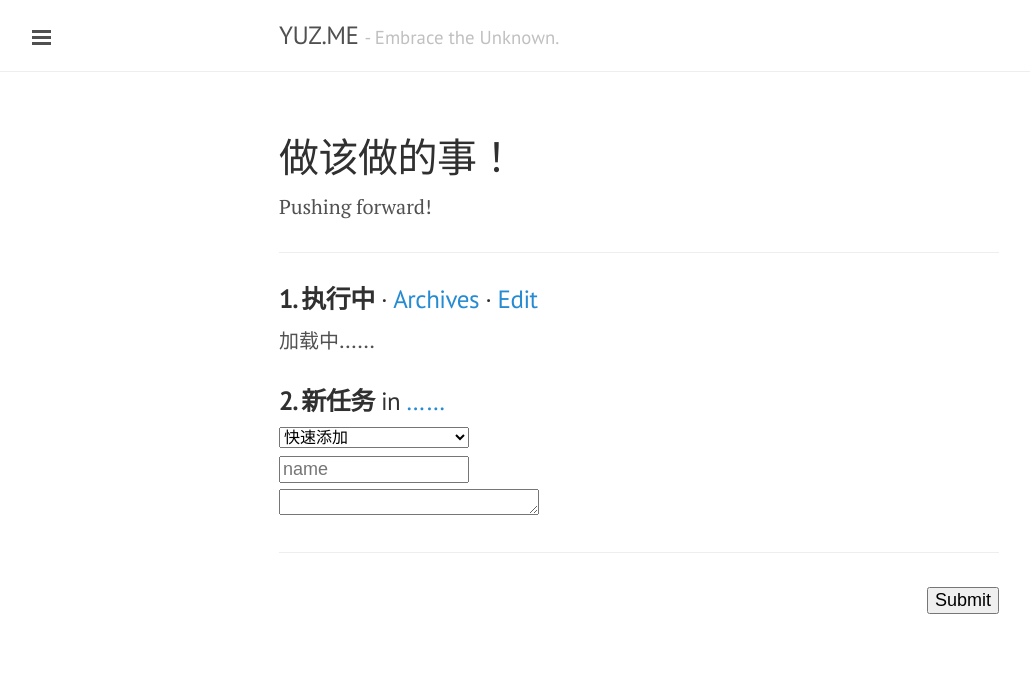
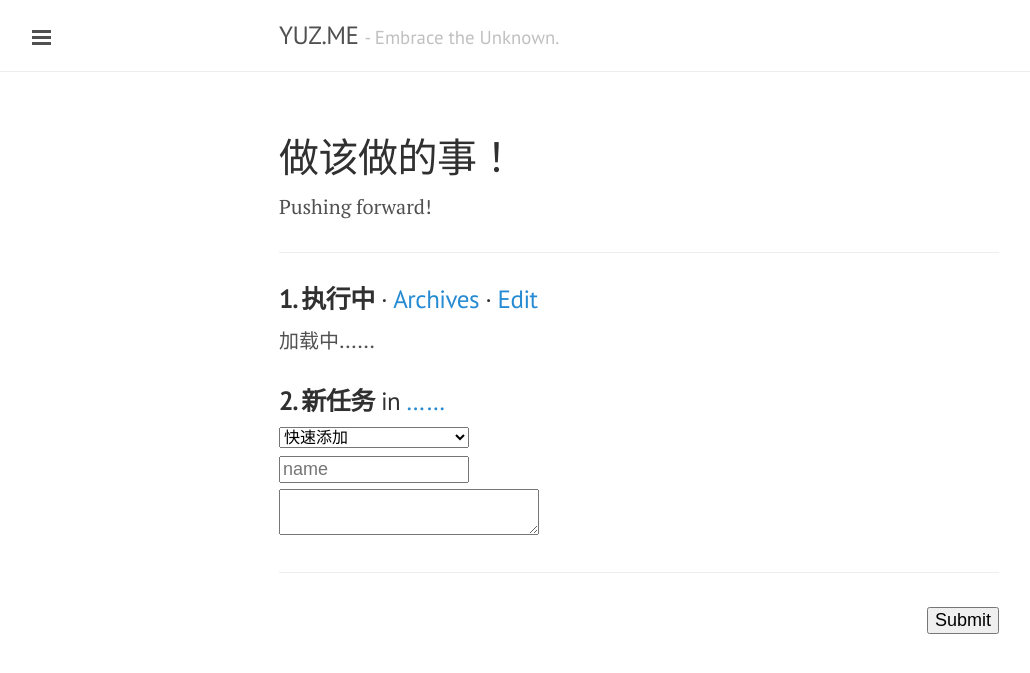
Before and after one commit to yusite/yuz.me, a Jekyll site: the page built from log.md, in a window 1280 px wide. Shown: the top 673 px of the page, without its empty margins (1-1031 px from the left). Built offline with Jekyll 4.4.1, drawn with Linux system fonts in a browser that asks for light colours; Markdown is read by kramdown in place of the engine named in the settings.

Commit message:
update log page

```diff
--- a/log.md
+++ b/log.md
@@ -27,7 +27,7 @@ Pushing forward!
 <br>
 <input type="text" name="create" style="font-size:18px;margin-top:6px;width:190px;" placeholder="name">
 <br>
-<textarea name="comment" rows="1" style="font-size:18px;margin-top:6px;"></textarea>
+<textarea name="comment" rows="2" style="font-size:18px;margin-top:6px;"></textarea>
 </h3>
 
 <hr>
```
